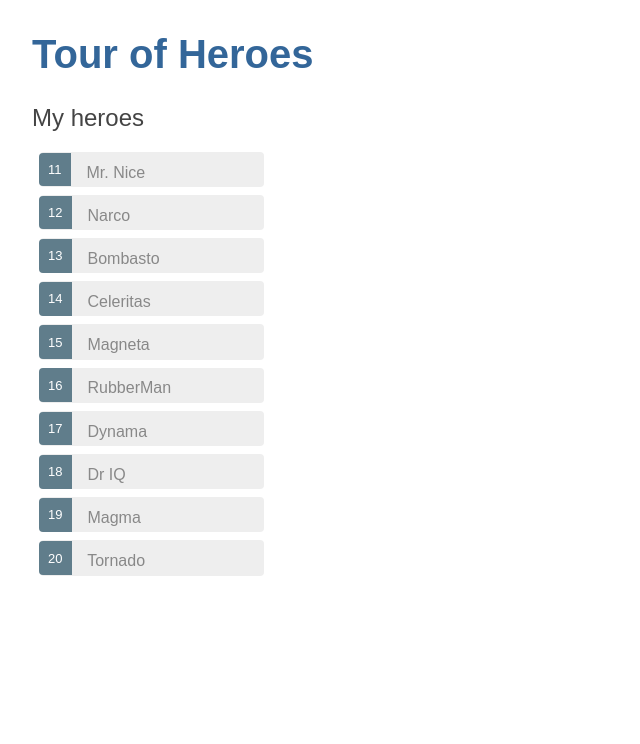
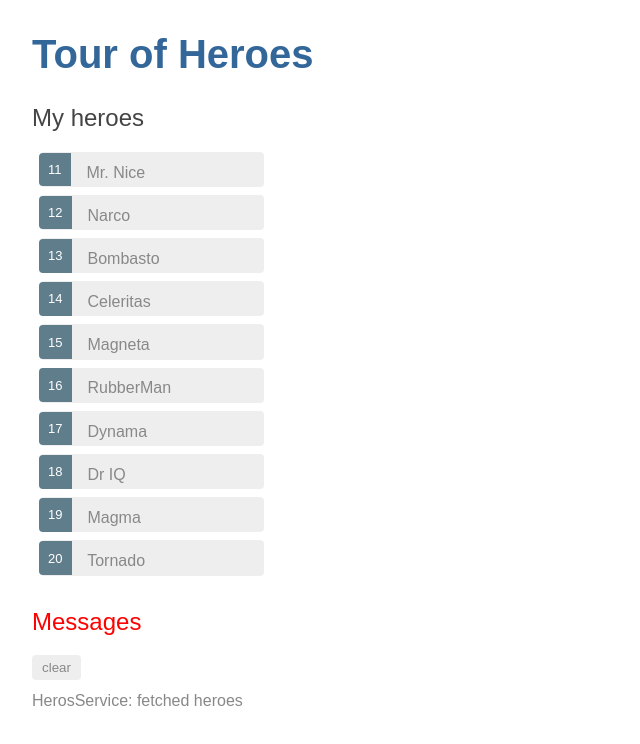
Before and after one commit to rvarszegi/angular-tour-of-heroes-2, an Angular app: page / in a window 1280 px wide. Shown: the top 744 px of the page, without its empty margins (0-640 px from the left). Built offline with nearby package versions, Linux system fonts and the light colour scheme.

Commit message:
next: routing

```diff
--- a/src/app/app.component.html
+++ b/src/app/app.component.html
@@ -1,2 +1,3 @@
 <h1>{{title}}</h1>
 <app-heroes></app-heroes>
+<app-messages></app-messages>
--- a/src/app/app.module.ts
+++ b/src/app/app.module.ts
@@ -5,12 +5,14 @@
 import { AppComponent } from './app.component';
 import { HeroesComponent } from './heroes/heroes.component';
 import { HeroDetailComponent } from './hero-detail/hero-detail.component';
+import { MessagesComponent } from './messages/messages.component';
 
 @NgModule({
   declarations: [
     AppComponent,
     HeroesComponent,
-    HeroDetailComponent
+    HeroDetailComponent,
+    MessagesComponent
   ],
   imports: [
     BrowserModule,
--- a/src/app/hero.service.ts
+++ b/src/app/hero.service.ts
@@ -1,13 +1,16 @@
 import { Injectable } from '@angular/core';
 import { Hero } from './hero';
 import { HEROES } from './mock-heroes';
+import { Observable, of } from 'rxjs';
+import { MessageService } from './message.service';
 
 @Injectable({
   providedIn: 'root'
 })
 export class HeroService {
-  getHeroes() {
-    return HEROES;
+  getHeroes(): Observable<Hero[]> {
+    this.messageService.add('HerosService: fetched heroes');
+    return of (HEROES);
   }
-  constructor() { }
+  constructor(private messageService: MessageService) { }
 }
--- a/src/app/heroes/heroes.component.ts
+++ b/src/app/heroes/heroes.component.ts
@@ -1,6 +1,6 @@
+import { HeroService } from './../hero.service';
 import { Component, OnInit } from '@angular/core';
 import { Hero } from '../hero';
-import { HEROES } from '../mock-heroes';
 
 @Component({
   selector: 'app-heroes',
@@ -8,14 +8,18 @@
   styleUrls: ['./heroes.component.css']
 })
 export class HeroesComponent implements OnInit {
-  heroes = HEROES;
+  heroes: Hero[];
   selectedHero: Hero;
   onSelect(hero: Hero): void {
     this.selectedHero = hero;
   }
-  constructor() { }
+  getHeroes() {
+    this.heroService.getHeroes().subscribe(heroes => this.heroes = heroes);
+  }
+  constructor(private heroService: HeroService) { }
 
   ngOnInit() {
+    this.getHeroes();
   }
 
 }
--- /dev/null
+++ b/src/app/message.service.ts
@@ -0,0 +1,17 @@
+import { Injectable } from '@angular/core';
+
+@Injectable({
+  providedIn: 'root'
+})
+export class MessageService {
+  messages: string[] = [];
+
+  add(message: string) {
+    this.messages.push(message);
+  }
+  clear() {
+    this.messages = [];
+  }
+
+  constructor() { }
+}
--- /dev/null
+++ b/src/app/messages/messages.component.css
@@ -0,0 +1,35 @@
+/* MessagesComponent's private CSS styles */
+h2 {
+  color: red;
+  font-family: Arial, Helvetica, sans-serif;
+  font-weight: lighter;
+}
+body {
+  margin: 2em;
+}
+body, input[text], button {
+  color: crimson;
+  font-family: Cambria, Georgia;
+}
+
+button.clear {
+  font-family: Arial;
+  background-color: #eee;
+  border: none;
+  padding: 5px 10px;
+  border-radius: 4px;
+  cursor: pointer;
+  cursor: hand;
+}
+button:hover {
+  background-color: #cfd8dc;
+}
+button:disabled {
+  background-color: #eee;
+  color: #aaa;
+  cursor: auto;
+}
+button.clear {
+  color: #888;
+  margin-bottom: 12px;
+}
--- /dev/null
+++ b/src/app/messages/messages.component.html
@@ -0,0 +1,8 @@
+<div *ngIf="messageService.messages.length">
+
+  <h2>Messages</h2>
+  <button class="clear"
+          (click)="messageService.clear()">clear</button>
+  <div *ngFor='let message of messageService.messages'> {{message}} </div>
+
+</div>
--- /dev/null
+++ b/src/app/messages/messages.component.ts
@@ -0,0 +1,16 @@
+import { Component, OnInit } from '@angular/core';
+import { MessageService } from '../message.service';
+
+@Component({
+  selector: 'app-messages',
+  templateUrl: './messages.component.html',
+  styleUrls: ['./messages.component.css']
+})
+export class MessagesComponent implements OnInit {
+
+  constructor(public messageService: MessageService) { }
+
+  ngOnInit() {
+  }
+
+}
```
Also changed, not shown: 2 other files (tests, documents, lock files or other folders).
